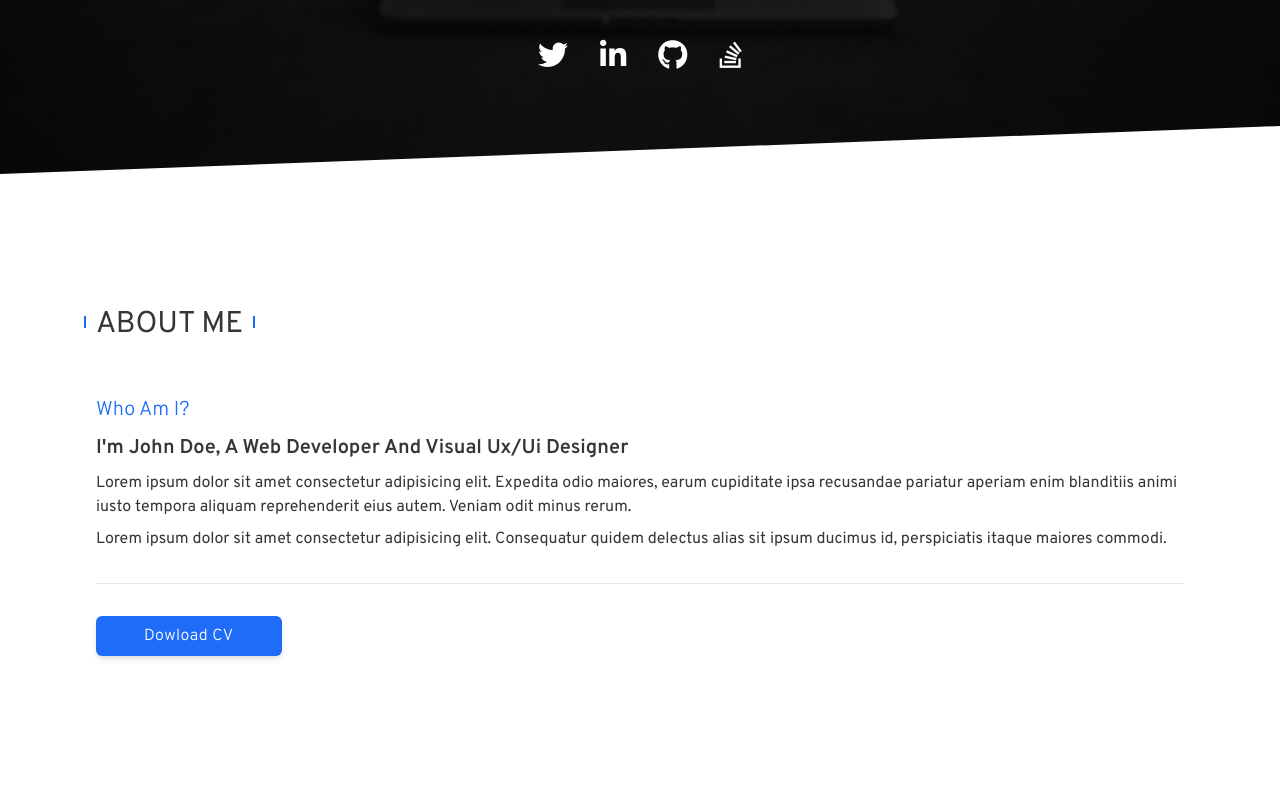
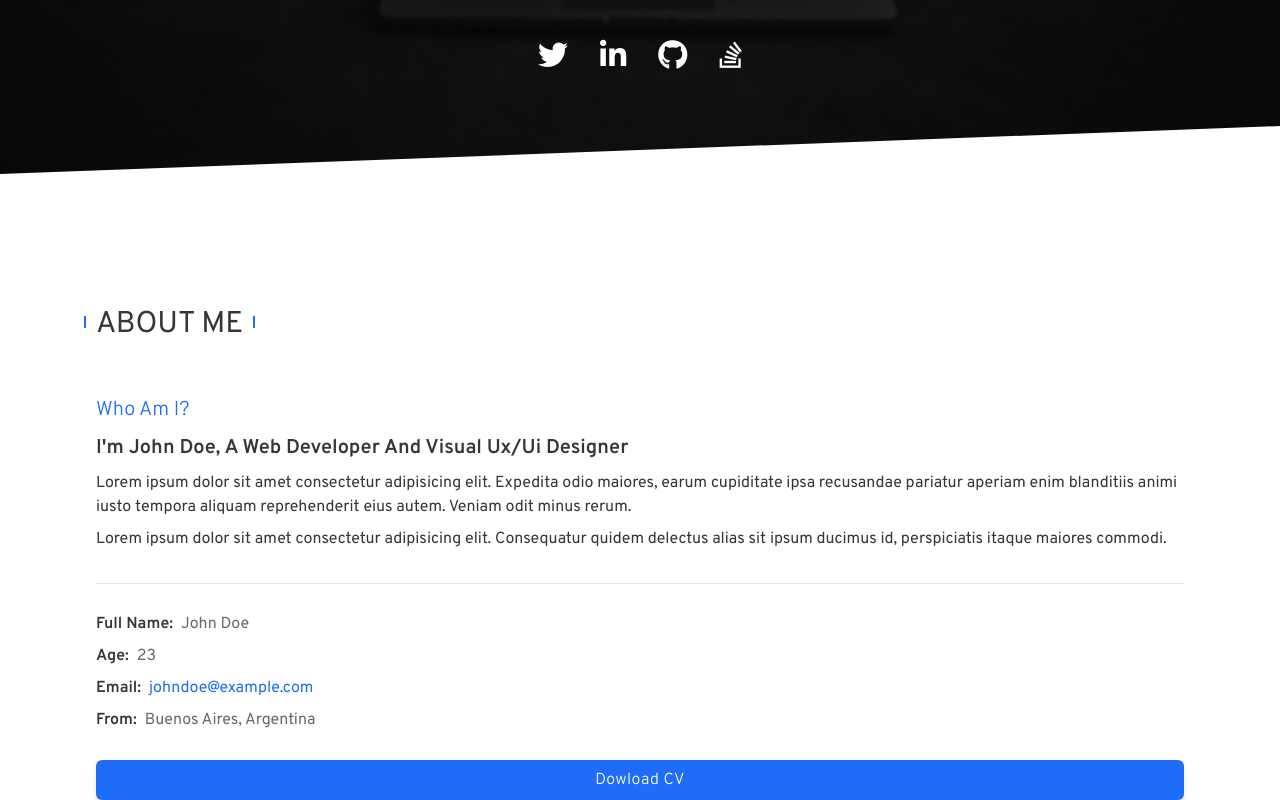
Before and after one commit to gonzalomansilla/Portfolio, a Vue app: page / in a window 1280 px wide. Shown: the part 674-1474 px from the top of the page. Before the commit the page ends 1378 px from the top, so only its background shows below. Built offline with nearby package versions, Linux system fonts and the light colour scheme.

Commit message:
style & feat: Layout y componente LabelInfo
Se posiciono mejor los elementos y se implemento LabelInfo

```diff
--- a/src/components/sections/AboutSection.vue
+++ b/src/components/sections/AboutSection.vue
@@ -8,10 +8,12 @@
           </div>
         </div>
 
-        <!-- Text -->
-        <div class="">
+        <div class="grid gap-8">
+          <div>
             <h3 class="mb-2 text-xl font-light text-primary-50 capitalize">who am i?</h3>
-          <h2 class="mb-2 text-xl font-bold capitalize">i'm  john doe, a web developer and  visual ux/ui designer</h2>
+            <h2
+              class="mb-2 text-xl font-bold capitalize"
+            >i'm john doe, a web developer and visual ux/ui designer</h2>
             <p class="pb-2">
               Lorem ipsum dolor sit amet consectetur adipisicing elit. Expedita odio
               maiores, earum cupiditate ipsa recusandae pariatur aperiam enim
@@ -25,12 +27,22 @@
             </p>
           </div>
 
-        <hr class="bg-gray-400 my-8">
+          <hr class="bg-gray-400" />
 
-        <!-- TODO More info -->
+          <div class="more-info__container grid gap-8">
+            <div class="info__labels grid gap-4">
+              <LabelInfo label-title="full name" label-value="john doe"></LabelInfo>
+              <LabelInfo label-title="age" label-value="23"></LabelInfo>
+              <LabelInfo label-title="email">
+                <template #special-text>
+                  <a class="text-primary-50" href="#">johndoe@example.com</a>
+                </template>
+              </LabelInfo>
+              <LabelInfo label-title="from" label-value="buenos aires, argentina"></LabelInfo>
+            </div>
 
-        <div class="about__more-info mb-12">
-          <BtnPrimary text="Dowload CV"></BtnPrimary>
+            <BtnPrimary class="self-end" text="Dowload CV"></BtnPrimary>
+          </div>
         </div>
       </div>
     </template>
@@ -40,12 +52,14 @@
 <script>
 import AppSection from "./../base/BaseSection";
 import BtnPrimary from "./../ui/buttons/Primary";
+import LabelInfo from "./../ui/LabelInfo";
 
 export default {
   name: "AboutSection",
   components: {
     AppSection,
-    BtnPrimary
+    BtnPrimary,
+    LabelInfo,
   },
 };
 </script>
@@ -55,29 +69,22 @@ export default {
   position: relative;
 }
 
-.img-perfil__container img{
+.img-perfil__container img {
   width: 200px;
   height: auto;
 }
 
-.img-perfil__container:before{
+.img-perfil__container:before {
   z-index: -1;
   width: calc(100% + 32px);
   height: calc(100% + 32px);
-  /* @include positioning(absolute, -16px, 50%, translateX(-50%)); */
 }
-
-// .about__more-info {
-//   display: flex;
-//   justify-self: right;
-// }
 
 /* Diseño */
 
-.img-perfil__container img{
+.img-perfil__container img {
   object-fit: cover;
   object-position: top;
-  /* box-shadow: $shadow-img; */
 }
 
 .img-perfil__container:before {
@@ -86,14 +93,17 @@ export default {
   clip-path: polygon(0 0, 100% 0, 100% 100%, 0 30%);
 }
 
-.perfil__subtitle {
-   /* font-size: $text-size__subtitle; */
-   /* color: $color-secundary;
-   font-weight: $font-weight__medium; */
-   /* letter-spacing: $letter-spacing__normal; */
+@screen md {
+  .more-info__container {
+    grid-template: 1fr / auto 1fr;
+
+    & button {
+      justify-self: end;
+    }
   }
 
-.perfil__parraf {
-  /* color: $text-primary; */
+  .info__labels {
+    grid-template: 1fr 1fr / 1fr 1fr;
+  }
 }
 </style>
```
Lines whose indentation alone changed are shown as unchanged.
